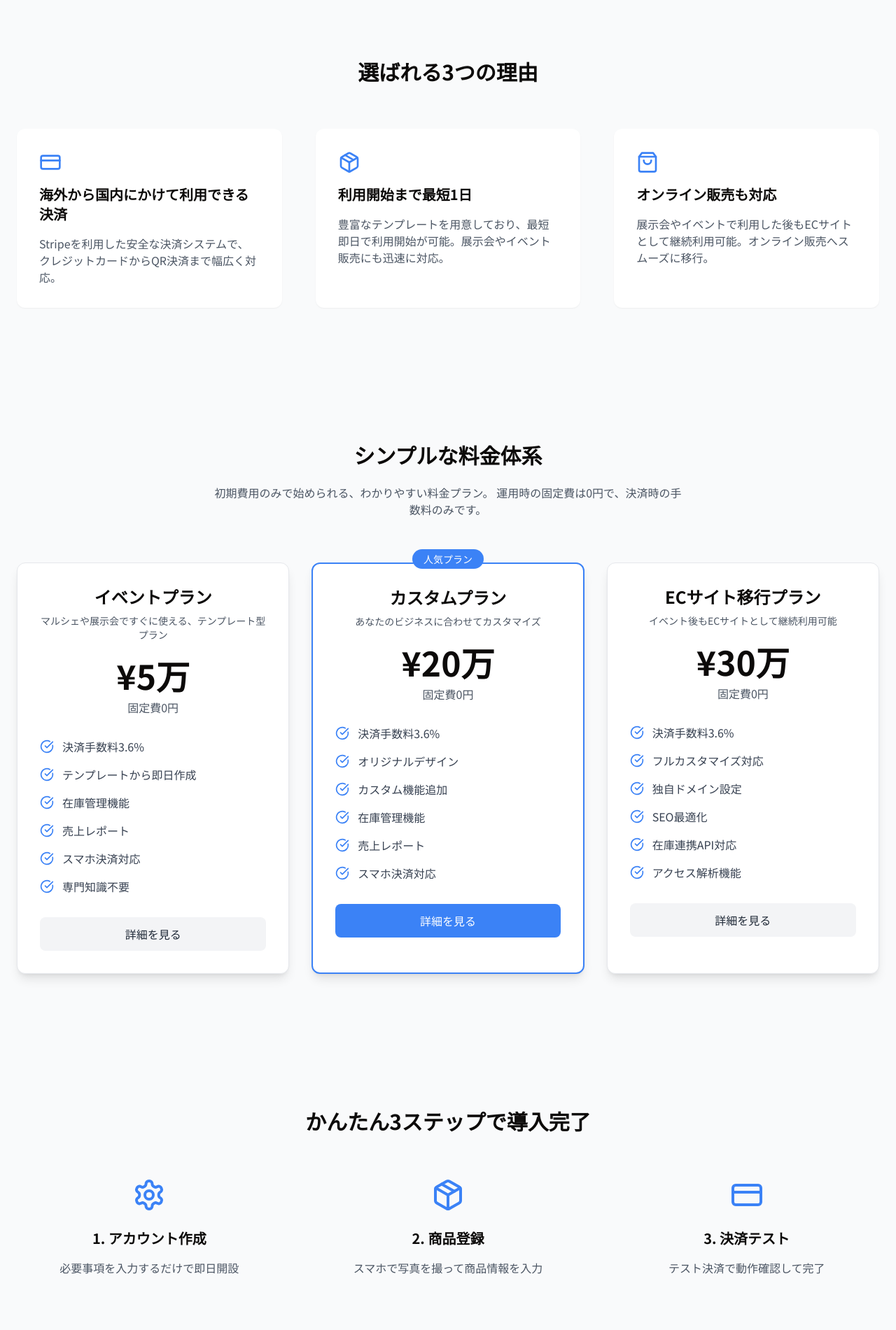
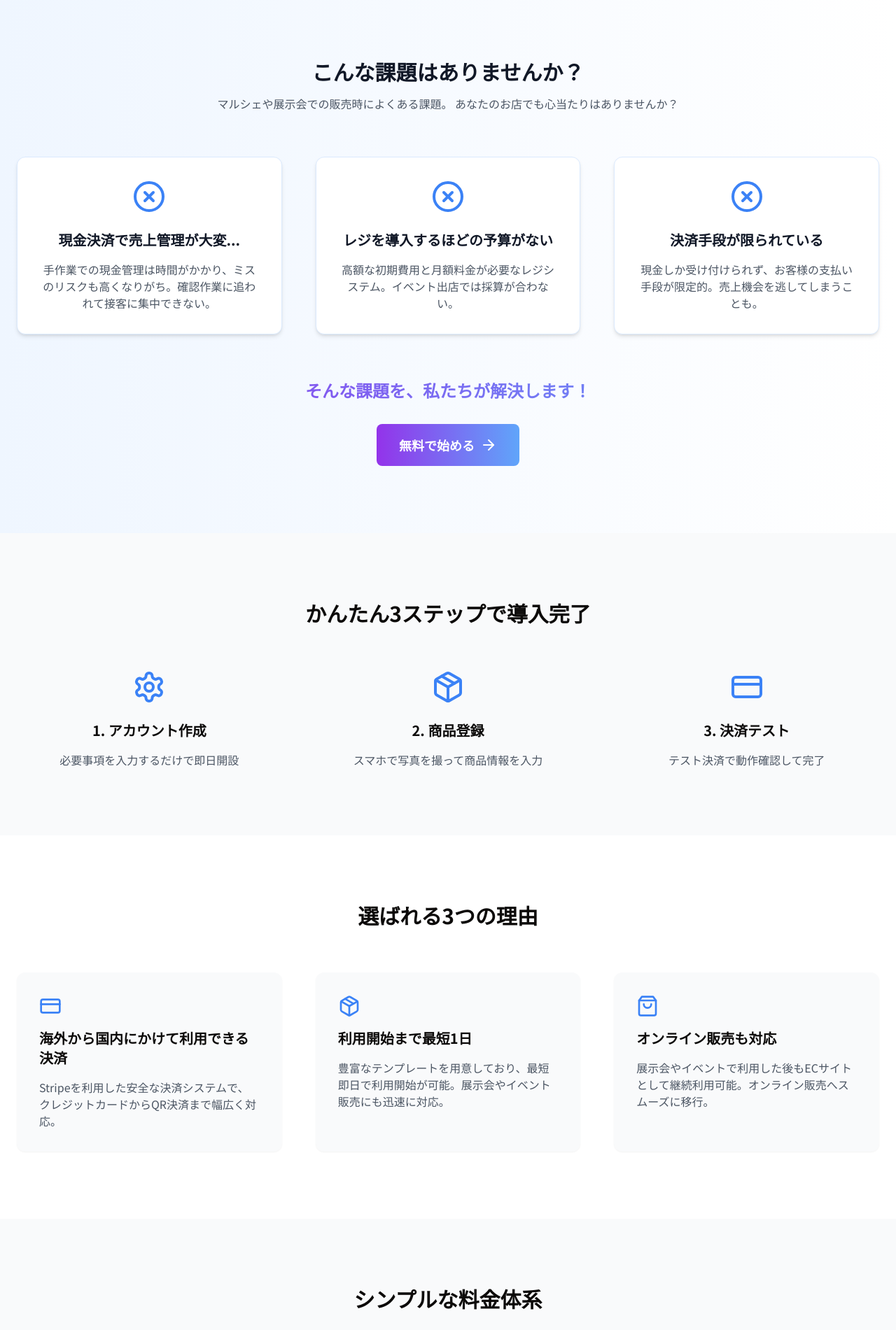
Before and after one commit to bbbyk105/byPay, a Next.js app: page / in a window 1280 px wide. Shown: the part 680-2581 px from the top of the page at 70% size. Built offline with nearby package versions, Linux system fonts and the light colour scheme.

Commit message:
問題提起の作成とslide-buttonの作成

```diff
--- a/app/(marketing)/page.tsx
+++ b/app/(marketing)/page.tsx
@@ -5,19 +5,43 @@
   CreditCard,
   Package,
   Settings,
+  XCircle,
 } from "lucide-react";
 
 import { pricingPlans } from "@/data/price";
 import { features } from "@/data/features";
 import PaymentForm from "@/components/payment-form";
 import useNavigate from "@/hooks/router";
+import SlideButton from "@/components/slide-button";
+import React from "react";
 
 const LandingPage = () => {
   const { goTo } = useNavigate();
 
+  const problems = [
+    {
+      title: "現金決済で売上管理が大変...",
+      description:
+        "手作業での現金管理は時間がかかり、ミスのリスクも高くなりがち。確認作業に追われて接客に集中できない。",
+      icon: <XCircle className="w-12 h-12 text-red-500" />,
+    },
+    {
+      title: "レジを導入するほどの予算がない",
+      description:
+        "高額な初期費用と月額料金が必要なレジシステム。イベント出店では採算が合わない。",
+      icon: <XCircle className="w-12 h-12 text-red-500" />,
+    },
+    {
+      title: "決済手段が限られている",
+      description:
+        "現金しか受け付けられず、お客様の支払い手段が限定的。売上機会を逃してしまうことも。",
+      icon: <XCircle className="w-12 h-12 text-red-500" />,
+    },
+  ];
+
   return (
     <div className="min-h-screen">
-      {/* ヒーローセクション - pt-20を追加してヘッダーの高さ分を確保 */}
+      {/* 1. ヒーローセクション */}
       <div className="bg-gradient-to-r from-purple-600 to-blue-400 text-white pt-20 overflow-hidden relative">
         {/* 背景の装飾 */}
         <div className="absolute inset-0 overflow-hidden">
@@ -27,7 +51,6 @@
 
         <div className="container mx-auto px-6 py-24 relative">
           <div className="grid md:grid-cols-2 items-center gap-12">
-            {/* 左側のテキストコンテンツ */}
             <div className="text-center md:text-left relative z-10">
               <h1 className="text-4xl md:text-6xl font-bold mb-6">
                 マルシェ・展示会の
@@ -39,16 +62,13 @@
                 キャッシュレス決済を即実現 <br />
                 サイトは自由にカスタマイズ可能
               </p>
-              <button
+              <SlideButton
                 onClick={() => goTo("/temple")}
-                className="bg-white text-blue-600 px-8 py-4 rounded-lg font-bold text-lg hover:bg-blue-50 transition-colors flex items-center md:mx-0 mx-auto"
-              >
-                テンプレートを見る
-                <ArrowRight className="ml-2" />
-              </button>
+                label="テンプレートを見る"
+                icon={<ArrowRight />}
+              />
             </div>
 
-            {/* 右側の決済画面モックアップ */}
             <div className="relative">
               <PaymentForm />
               <div className="absolute -bottom-4 left-1/2 -translate-x-1/2 w-[90%] h-2 bg-black/5 blur-md rounded-full"></div>
@@ -56,15 +76,96 @@
           </div>
         </div>
       </div>
-      {/* 特徴セクション */}
+
+      {/* 2. 課題提起セクション */}
+      <section className="py-24 bg-gradient-to-r from-blue-50 to-white">
+        <div className="container mx-auto px-6">
+          <h2 className="text-3xl font-bold text-center mb-4 text-gray-900">
+            こんな課題はありませんか？
+          </h2>
+          <p className="text-gray-600 text-center mb-16 max-w-2xl mx-auto">
+            マルシェや展示会での販売時によくある課題。
+            あなたのお店でも心当たりはありませんか？
+          </p>
+
+          <div className="grid md:grid-cols-3 gap-12">
+            {problems.map((problem, index) => (
+              <div
+                key={index}
+                className="bg-white p-8 rounded-xl border border-blue-100 shadow-md transform transition-all duration-200 hover:shadow-lg"
+              >
+                <div className="flex justify-center mb-6">
+                  {React.cloneElement(problem.icon, {
+                    className: "w-12 h-12 text-blue-500",
+                  })}
+                </div>
+                <h3 className="text-xl font-bold mb-4 text-center text-gray-900">
+                  {problem.title}
+                </h3>
+                <p className="text-gray-600 text-center">
+                  {problem.description}
+                </p>
+              </div>
+            ))}
+          </div>
+
+          <div className="mt-16 text-center">
+            <p className="text-2xl font-bold mb-8 bg-gradient-to-r from-purple-600 to-blue-400 bg-clip-text text-transparent">
+              そんな課題を、私たちが解決します！
+            </p>
+            <SlideButton
+              onClick={() => goTo("/temple")}
+              label="無料で始める"
+              icon={<ArrowRight />}
+              className="bg-gradient-to-r from-purple-600 to-blue-400 text-white inline-flex items-center"
+            />
+          </div>
+        </div>
+      </section>
+
+      {/* 3. 導入ステップ */}
       <section className="py-24 bg-gray-50">
+        <div className="container mx-auto px-6">
+          <h2 className="text-3xl font-bold text-center mb-16">
+            かんたん3ステップで導入完了
+          </h2>
+          <div className="grid md:grid-cols-3 gap-12">
+            {[
+              {
+                icon: <Settings className="w-12 h-12 text-blue-500" />,
+                title: "1. アカウント作成",
+                description: "必要事項を入力するだけで即日開設",
+              },
+              {
+                icon: <Package className="w-12 h-12 text-blue-500" />,
+                title: "2. 商品登録",
+                description: "スマホで写真を撮って商品情報を入力",
+              },
+              {
+                icon: <CreditCard className="w-12 h-12 text-blue-500" />,
+                title: "3. 決済テスト",
+                description: "テスト決済で動作確認して完了",
+              },
+            ].map((step, index) => (
+              <div key={index} className="text-center">
+                <div className="flex justify-center mb-6">{step.icon}</div>
+                <h3 className="text-xl font-bold mb-4">{step.title}</h3>
+                <p className="text-gray-600">{step.description}</p>
+              </div>
+            ))}
+          </div>
+        </div>
+      </section>
+
+      {/* 4. 特徴セクション */}
+      <section className="py-24 bg-white">
         <div className="container mx-auto px-6">
           <h2 className="text-3xl font-bold text-center mb-16">
             選ばれる3つの理由
           </h2>
           <div className="grid md:grid-cols-3 gap-12">
             {features.map((feature, index) => (
-              <div key={index} className="bg-white p-8 rounded-xl shadow-sm">
+              <div key={index} className="bg-gray-50 p-8 rounded-xl shadow-sm">
                 <div className="mb-4">{feature.icon}</div>
                 <h3 className="text-xl font-bold mb-4">{feature.title}</h3>
                 <p className="text-gray-600">{feature.description}</p>
@@ -74,7 +175,7 @@
         </div>
       </section>
 
-      {/* 料金プラン */}
+      {/* 5. 料金プラン */}
       <section className="py-24 bg-gray-50">
         <div className="container mx-auto px-4 sm:px-6">
           <h2 className="text-3xl font-bold text-center mb-6">
@@ -143,53 +244,18 @@
         </div>
       </section>
 
-      {/* 導入ステップ */}
-      <section className="py-24 bg-gray-50">
-        <div className="container mx-auto px-6">
-          <h2 className="text-3xl font-bold text-center mb-16">
-            かんたん3ステップで導入完了
-          </h2>
-          <div className="grid md:grid-cols-3 gap-12">
-            {[
-              {
-                icon: <Settings className="w-12 h-12 text-blue-500" />,
-                title: "1. アカウント作成",
-                description: "必要事項を入力するだけで即日開設",
-              },
-              {
-                icon: <Package className="w-12 h-12 text-blue-500" />,
-                title: "2. 商品登録",
-                description: "スマホで写真を撮って商品情報を入力",
-              },
-              {
-                icon: <CreditCard className="w-12 h-12 text-blue-500" />,
-                title: "3. 決済テスト",
-                description: "テスト決済で動作確認して完了",
-              },
-            ].map((step, index) => (
-              <div key={index} className="text-center">
-                <div className="flex justify-center mb-6">{step.icon}</div>
-                <h3 className="text-xl font-bold mb-4">{step.title}</h3>
-                <p className="text-gray-600">{step.description}</p>
-              </div>
-            ))}
-          </div>
-        </div>
-      </section>
-
-      {/* CTA */}
+      {/* 6. CTA */}
       <section className="py-24 bg-gradient-to-r from-teal-600 to-blue-400 text-white">
         <div className="container mx-auto px-6 text-center">
           <h2 className="text-3xl font-bold mb-8">
             まずは無料でお試しください
           </h2>
-          <button
+          <SlideButton
             onClick={() => goTo("/temple")}
+            label="無料テンプレートを試す"
+            icon={<ArrowRight />}
             className="bg-white text-blue-600 px-8 py-4 rounded-lg font-bold text-lg hover:bg-blue-50 transition-colors inline-flex items-center"
-          >
-            無料テンプレートを試す
-            <ArrowRight className="ml-2" />
-          </button>
+          />
         </div>
       </section>
     </div>
--- a/components/header.tsx
+++ b/components/header.tsx
@@ -44,7 +44,7 @@
             {[
               { name: "ホーム", onClick: () => goTo("/") },
               { name: "特徴", href: "#features" },
-              { name: "料金", href: "#pricing" },
+              { name: "料金", href: "#fee" },
               { name: "導入の流れ", href: "#steps" },
               { name: "テンプレート一覧", onClick: () => goTo("/temple") },
               { name: "お問い合わせ", onClick: () => goTo("/contact") },
--- a/components/mobile-menu.tsx
+++ b/components/mobile-menu.tsx
@@ -11,6 +11,7 @@
 
 const MobileMenu: React.FC<MobileMenuProps> = ({ isOpen, onClose, goTo }) => {
   const menuItems = [
+    { name: "ホーム", onClick: () => goTo("/") },
     { name: "特徴", href: "#features" },
     { name: "料金", href: "#pricing" },
     { name: "導入の流れ", href: "#steps" },
--- /dev/null
+++ b/components/slide-button.tsx
@@ -0,0 +1,28 @@
+import { ReactNode } from "react";
+
+type SlideButtonProps = {
+  onClick: () => void;
+  label: string;
+  icon?: ReactNode;
+  className?: string;
+};
+
+const SlideButton = ({
+  onClick,
+  label,
+  icon,
+  className = "",
+}: SlideButtonProps) => {
+  return (
+    <button
+      onClick={onClick}
+      className={`relative overflow-hidden bg-white text-blue-600 px-8 py-4 rounded-lg font-bold text-lg flex items-center md:mx-0 mx-auto transition-all duration-300 ease-in-out hover:text-white
+      before:absolute before:top-0 before:left-[-100%] before:w-full before:h-full before:bg-blue-600 before:transition-all before:duration-300 before:ease-in-out hover:before:left-0 ${className}`}
+    >
+      <span className="relative z-10">{label}</span>
+      {icon && <span className="ml-2 relative z-10">{icon}</span>}
+    </button>
+  );
+};
+
+export default SlideButton;
```
